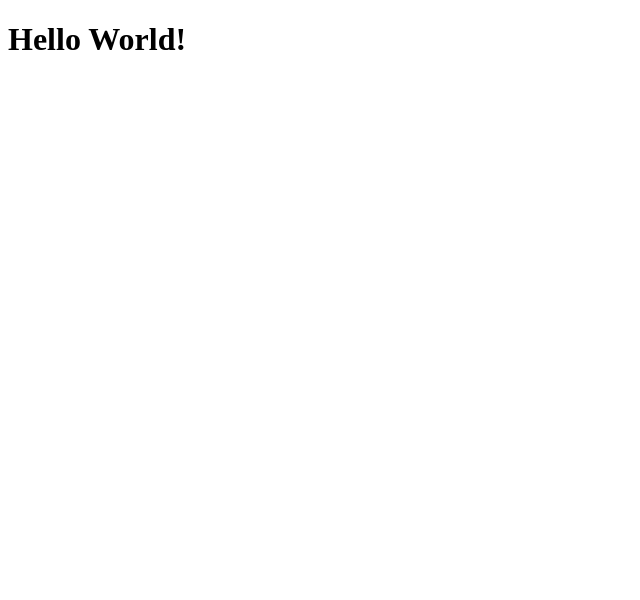
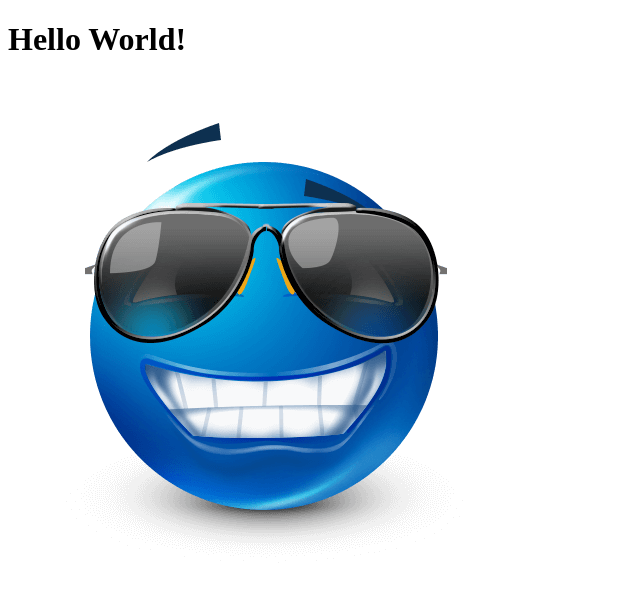
Before and after one commit to WilliamGao24/Assignment1, a plain HTML site: page index.html in a window 1280 px wide. Shown: the whole page, without its empty margins (0-640 px from the left). Drawn offline with Linux system fonts and the light colour scheme.

Commit message:
Added image to the HTML File

```diff
--- a/index.html
+++ b/index.html
@@ -7,5 +7,6 @@
 </head>
 <body>
     <h1>Hello World!</h1>
+    <img src="sunglasses.png" alt="">
 </body>
 </html>
```
Also changed, not shown: sunglasses.png (added), 1 other file.
